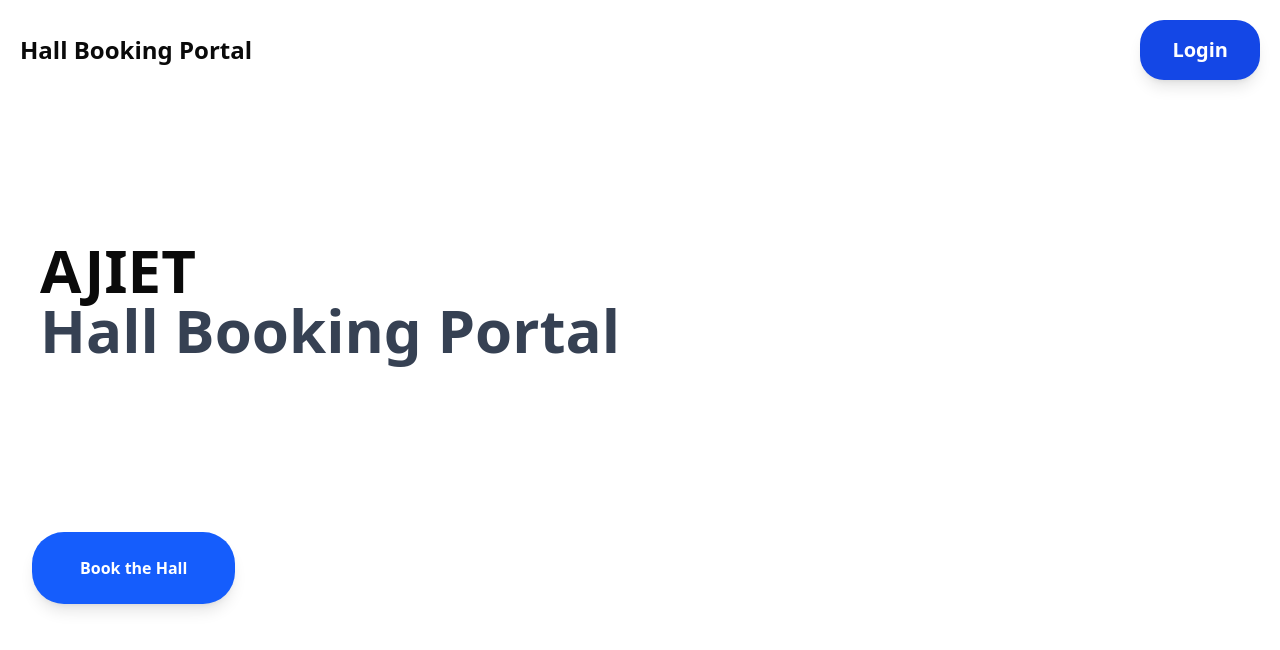
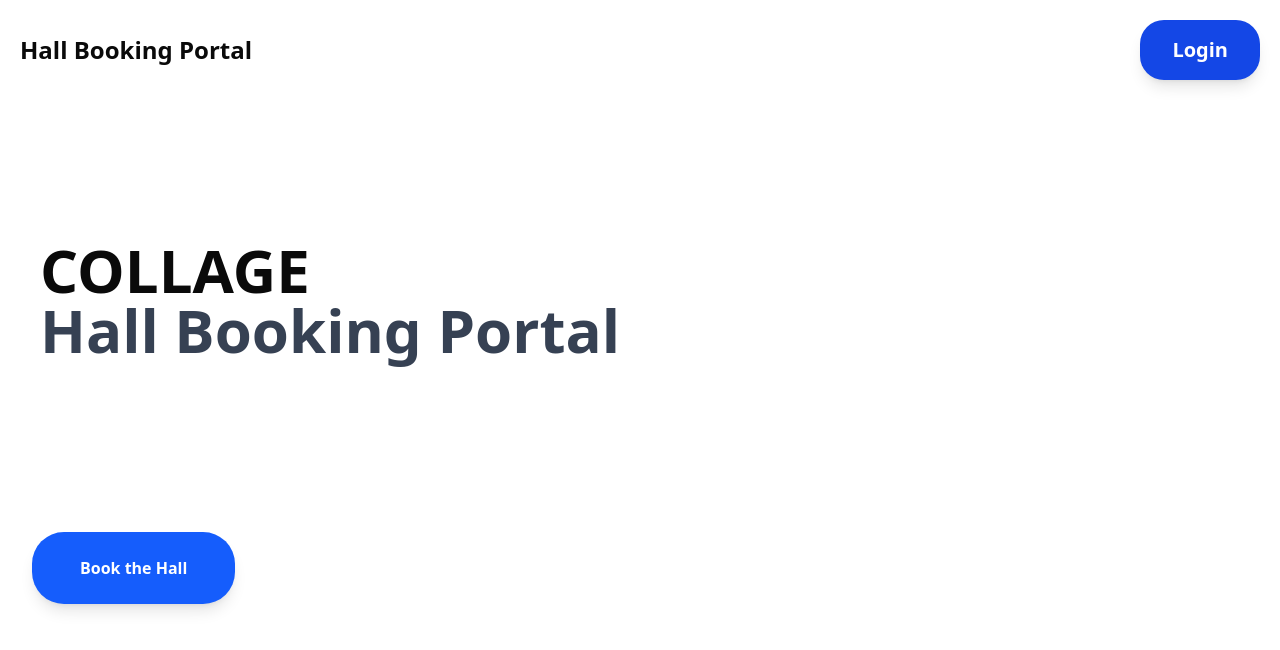
Before and after one commit to PRN-6/ajiet-hall-portal, a React app in the folder frontend/: page / in a window 1280 px wide. Shown: the top 650 px of the page. Built offline with nearby package versions, Linux system fonts and the light colour scheme; the HTML template or start-up script is replaced by a standard one.

Commit message:
15% is done

```diff
--- a/frontend/src/components/Home.jsx
+++ b/frontend/src/components/Home.jsx
@@ -19,7 +19,7 @@
         <NavBar/>
         <div className='flex items-center pl-10  h-100  '>
             <h1 className='flex flex-col text-6xl font-black'>
-              <span>AJIET</span>
+              <span>COLLAGE</span>
               <span className='text-gray-700'>Hall Booking Portal</span>
             </h1>
         </div>
```
